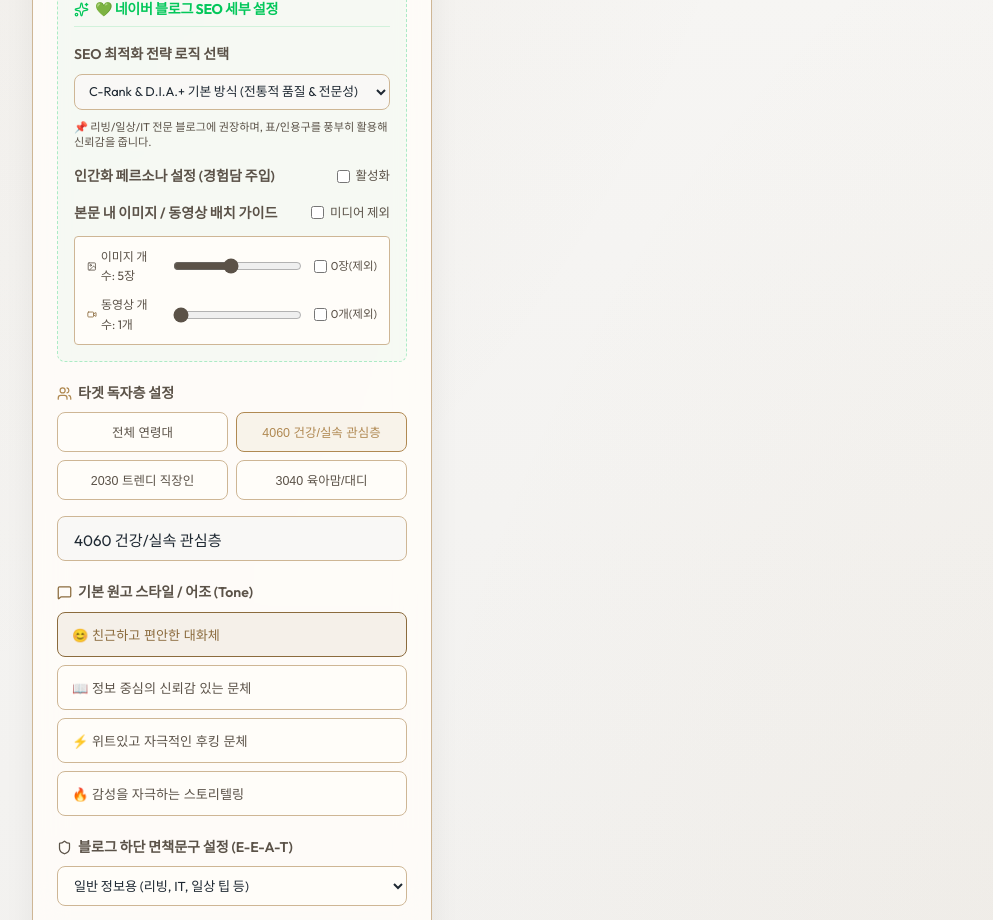
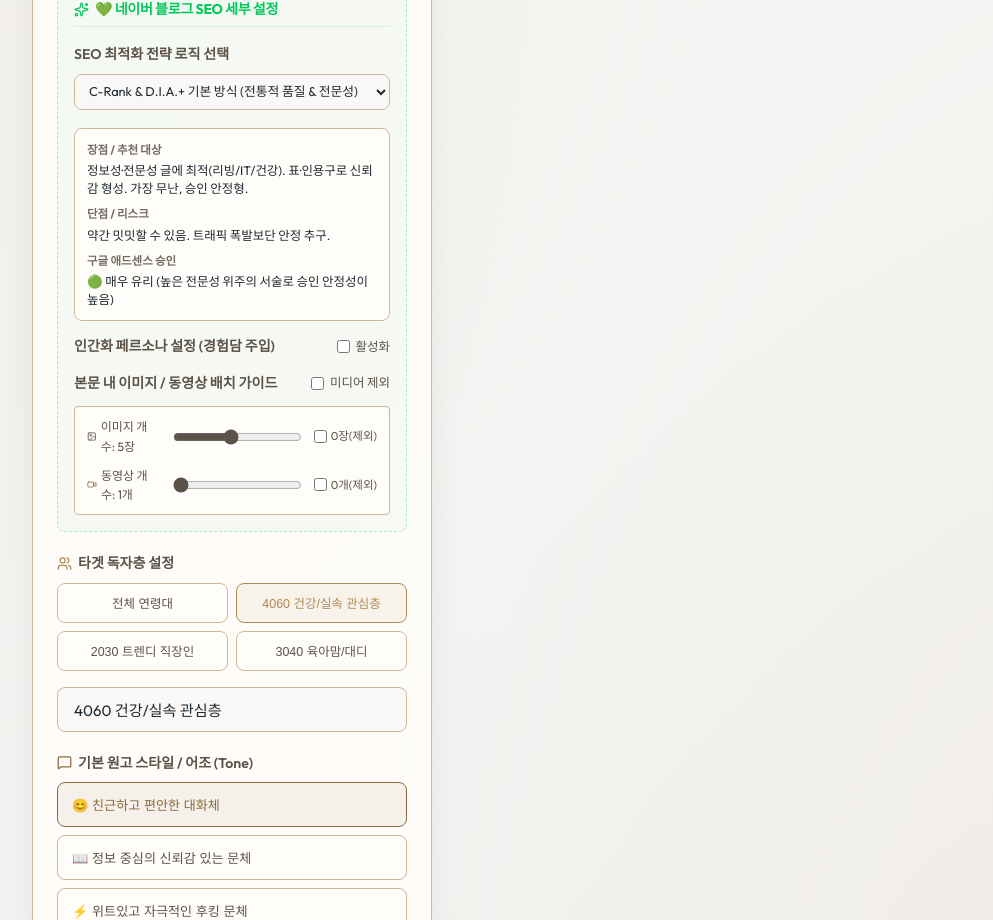
Before and after one commit to GoldSH69/BlogGen, a React (Vite) app: page / in a window 1280 px wide. Shown: the part 820-1740 px from the top of the page, without its empty margins (32-1025 px from the left). Built offline with nearby package versions, Linux system fonts and the light colour scheme; no server answers.

Commit message:
feat: enhance SEO optimization strategies UI descriptions and prompt logic with GEO & AEO guidelines

```diff
--- a/src/components/InputPanel.jsx
+++ b/src/components/InputPanel.jsx
@@ -277,13 +277,39 @@
               <option value="home-plate">네이버 홈판 추천 Home-Plate 방식 (감성/스토리텔링/CTA)</option>
               <option value="insight-edge">인사이트 엣지 방식 (독창적 관점 & 결핍 해결)</option>
             </select>
-            <p style={helpTextStyle}>
-              {naverSeoType === 'c-rank' && '📌 리빙/일상/IT 전문 블로그에 권장하며, 표/인용구를 풍부히 활용해 신뢰감을 줍니다.'}
-              {naverSeoType === 'alcon' && '📌 키워드 하나에 숨은 다양한 연령/상황별 검색의도를 H2 단락으로 쪼개 체류시간을 극대화합니다.'}
-              {naverSeoType === 'aeo' && '📌 AI 검색(AI 브리핑)이 본문을 바로 요약 인용할 수 있도록 두괄식 답변, 비교표, FAQ를 구성합니다.'}
-              {naverSeoType === 'home-plate' && '📌 검색 유입을 넘어 네이버 앱 홈피드 추천에 뜨기 좋은 감성적 스토리와 댓글 유도 CTA를 가미합니다.'}
-              {naverSeoType === 'insight-edge' && '📌 일반적인 정보 나열 대신 독창적인 시각과 깊이 있는 독자 결핍 해결책을 강조합니다.'}
-            </p>
+            {/* SEO Strategy Detailed Guide */}
+            <div style={seoDetailCardStyle}>
+              <div style={seoDetailRowStyle}>
+                <span style={seoDetailLabelStyle}>장점 / 추천 대상</span>
+                <span style={seoDetailValueStyle}>
+                  {naverSeoType === 'c-rank' && '정보성·전문성 글에 최적(리빙/IT/건강). 표·인용구로 신뢰감 형성. 가장 무난, 승인 안정형.'}
+                  {naverSeoType === 'alcon' && '키워드 하나에 숨은 여러 검색의도(비용/후기/꿀팁)를 H2로 쪼개 체류시간 극대화. 모바일 최적.'}
+                  {naverSeoType === 'aeo' && 'AI 브리핑/검색이 본문을 바로 인용 요약하게 만듦. 두괄식+비교표+FAQ. 트래픽 새 통로.'}
+                  {naverSeoType === 'home-plate' && '네이버 앱 홈피드 추천에 뜨기 좋음. 감성·댓글 유도. 조회수 폭발형.'}
+                  {naverSeoType === 'insight-edge' && '뻔한 정보 배제하고 독창적 관점으로 차별화. 경쟁 적은 니치에서 강함.'}
+                </span>
+              </div>
+              <div style={seoDetailRowStyle}>
+                <span style={seoDetailLabelStyle}>단점 / 리스크</span>
+                <span style={seoDetailValueStyle}>
+                  {naverSeoType === 'c-rank' && '약간 밋밋할 수 있음. 트래픽 폭발보단 안정 추구.'}
+                  {naverSeoType === 'alcon' && '구조가 복잡해져 글이 길어짐. 초보자는 가이드대로 구조 잡기 어려움.'}
+                  {naverSeoType === 'aeo' && 'AI 브리핑 노출이 보장되진 않음. 표 위주라 감성 부족.'}
+                  {naverSeoType === 'home-plate' && '자극적 톤이 애드센스 전문성 심사에 불리할 수 있음. 스팸성으로 오해받을 위험.'}
+                  {naverSeoType === 'insight-edge' && '쓰기 가장 어려움. AI가 억지 인사이트 만들면 오히려 부자연스러워짐.'}
+                </span>
+              </div>
+              <div style={seoDetailRowStyle}>
+                <span style={seoDetailLabelStyle}>구글 애드센스 승인</span>
+                <span style={seoDetailValueStyle}>
+                  {naverSeoType === 'c-rank' && '🟢 매우 유리 (높은 전문성 위주의 서술로 승인 안정성이 높음)'}
+                  {naverSeoType === 'alcon' && '🟡 유리 (체류 시간이 극대화되어 광고 수익성 향상에 도움)'}
+                  {naverSeoType === 'aeo' && '🟡 유리 (구조화된 FAQ와 표 형식으로 구글 SEO/Helpful Content 기준 충족)'}
+                  {naverSeoType === 'home-plate' && '🔴 불리 (감성/스토리 위주 및 자극적 톤앤매너로 전문성 심사에 부적합할 수 있음)'}
+                  {naverSeoType === 'insight-edge' && '🟢 매우 유리 (독창적 시각과 결핍 해결로 구글이 권장하는 고유한 가치 보유)'}
+                </span>
+              </div>
+            </div>
           </div>
 
           {/* Humanized Persona Experience */}
@@ -742,3 +768,33 @@
   accentColor: 'var(--color-cyan)',
   cursor: 'pointer',
 };
+
+const seoDetailCardStyle = {
+  marginTop: '10px',
+  padding: '12px',
+  background: 'var(--bg-surface-solid)',
+  border: '1px solid var(--border-color)',
+  borderRadius: 'var(--radius-sm)',
+  display: 'flex',
+  flexDirection: 'column',
+  gap: '8px',
+};
+
+const seoDetailRowStyle = {
+  display: 'flex',
+  flexDirection: 'column',
+  gap: '3px',
+};
+
+const seoDetailLabelStyle = {
+  fontSize: '0.72rem',
+  fontWeight: '700',
+  color: 'var(--text-secondary)',
+  opacity: 0.85,
+};
+
+const seoDetailValueStyle = {
+  fontSize: '0.78rem',
+  color: 'var(--text-primary)',
+  lineHeight: '1.4',
+};
--- a/src/services/gemini.js
+++ b/src/services/gemini.js
@@ -193,11 +193,12 @@
 - 시의성 있는 유행어나 최신 트렌드를 가미하여 독자가 끝까지 읽어 내려가도록 하세요.
 `,
     'aeo': `
-[네이버 AI 브리핑 노출 대비 AEO(Answer Engine Optimization) 가이드라인]:
-- AI 검색 엔진 및 AI 브리핑 시스템이 정보를 쉽게 추출(Parsing)하고 채택할 수 있는 명확한 3단계 계층형 구조로 작성하세요.
-- 1단계: 도입부에 질문에 대한 명확한 정의/요약(두괄식 답변)을 1~2문장으로 제공하세요.
-- 2단계: 핵심 정보를 한눈에 볼 수 있는 가로형 비교/분석 표(Table)를 표준 마크다운 표 형식(예: 헤더 아래에 | --- | --- | 구분선을 명확히 포함하는 형태)으로 제공하되, 본문에 불필요한 마크다운 기호가 들어가지 않고 텍스트 형태로 표가 깔끔하게 렌더링되도록 하십시오.
-- 3단계: 하단에 독자들이 궁금해할 만한 '자주 묻는 질문(FAQ)' 2~3가지를 일목요연하게 정리한 FAQ 블록을 포함하세요.
+[네이버 AI 브리핑 및 생성형 AI 검색(GEO) 최적화 AEO 가이드라인]:
+- AI 검색 엔진 및 AI 브리핑 시스템이 본문을 쉽게 파싱하고 답변의 출처로 인용(Generative Engine Optimization)할 수 있도록 구조화하십시오.
+- 소제목(H2)은 사용자가 직관적으로 궁금해할 만한 '질문형 H2 소제목'(예: '~란 무엇인가요?', '~를 해결하는 방법은?')으로 구성하십시오.
+- 각 질문형 소제목 바로 아래 첫 단락의 시작 부분에는 1~2문장으로 질문에 대한 명확한 정의와 결론(두괄식 정답)을 즉시 제시하세요.
+- AI 답변 엔진이 선호하는 구체적인 수치(통계 데이터), 핵심 결론 요약, 마크다운 형식의 비교분석 표(Table), 리스트(1, 2, 3 또는 -, *)를 본문 중간에 적극적으로 배치하십시오.
+- 하단에는 스키마 마크업 및 직접 인용에 최적화되도록 일목요연한 '자주 묻는 질문(FAQ)' 3가지 문답 블록을 구성하십시오.
 `,
     'home-plate': `
 [네이버 홈피드 추천 Home-Plate 알고리즘 가이드라인]:
@@ -267,7 +268,10 @@
 
 ---
 ### 작성 지침:
-1. **기사 비틀기 (Stealth Copywriting)**: 기사의 핵심적 정보(Fact)는 그대로 살리되, 문장 구조와 단어를 완전히 재배열하고 흥미진진한 스토리텔링 형식으로 비틀어 작성하세요. 절대로 단순 기사 요약처럼 느껴지지 않게 하세요.
+1. **기사 비틀기 (Stealth Copywriting) 및 제목 최적화**:
+   - 기사의 핵심적 정보(Fact)는 그대로 살리되, 문장 구조와 단어를 완전히 재배열하고 흥미진진한 스토리텔링 형식으로 비틀어 작성하세요. 절대로 단순 기사 요약처럼 느껴지지 않게 하세요.
+   - **제목(H1) 최적화**: 클릭 욕구를 강하게 자극하는 카피(예: 의문형, 반전, 해결책 제시)를 사용하되, 구체적인 숫자(예: '3가지 비결', '연봉 2배 올린 방법')를 적절히 활용하고 스마트폰 화면에서의 가독성을 위해 30자 내외로 구성해 제안하십시오.
+   - **핵심 키워드 설계**: 본문의 주제를 관통하는 메인 키워드 1개와 이를 뒷받침하는 연관/맥락 키워드 5~8개를 사전에 설계하여 본문 전체에 걸쳐 기계적으로 중복 도배되지 않도록 자연스러운 어순과 문맥으로 골고루 분포시켜 자연스럽게 배치하십시오.
 2. **자연스러운 제휴 링크 삽입**: ${hasLink ? `글의 맥락상 가장 적절하고 궁금증이 극대화되는 시점에 제휴 링크(${affiliateLink})를 자연스러운 앵커 텍스트('제가 직접 써본 실리콘 찜기는 여기서...', '자세한 상품 스펙 확인은...')와 함께 삽입하세요.` : '제휴 링크가 지정되지 않았으므로 본문에 구매 링크나 상품 추천 링크를 일체 삽입하지 마시고, 독자의 유입과 공감을 이끄는 순수 유용 정보로 매끄럽게 마무리해 주세요.'}
 3. **법적 고지 필수 삽입**: ${hasLink ? `텍스트 기반 소셜 플랫폼(네이버 블로그, 인스타그램)의 하단에는 공정거래위원회 지침에 의거한 투명한 대가성 표기 문구(예: '이 포스팅은 제휴 마케팅 활동의 일환으로, 이에 따른 일정액의 수수료를 제공받을 수 있습니다.')를 고급스럽고 가시성 있게 포함해 주세요. 단, 개인 블로그 MDX 원고의 경우 구글 애드센스 심사를 위해 제휴 마케팅 링크(${affiliateLink})가 있더라도 법적 고지 문구를 삽입하지 않고 본문에만 자연스럽게 삽입되도록 하거나 생략하여 순수 전문 정보성 글로 보이도록 하십시오.` : '제휴 링크가 없으므로 공정위 법적 고지(대가성 수수료 표기 등) 문구를 절대로 삽입하지 마세요. 순수 정보성 글처럼 작성해야 합니다.'}
 4. **네이버 AI 필터 무력화 및 저품질 회피를 위한 무설정(Zero-Config) 자동 인간화 규칙 (네이버 블로그 naverBlog 및 MDX 필수 적용)**:
@@ -326,7 +330,8 @@
     "hashtags": ["해시태그1", "해시태그2"],
     "faq": [
       { "q": "자주 묻는 질문 1", "a": "답변 1" },
-      { "q": "자주 묻는 질문 2", "a": "답변 2" }
+      { "q": "자주 묻는 질문 2", "a": "답변 2" },
+      { "q": "자주 묻는 질문 3", "a": "답변 3" }
     ],
     "imageGuides": [
       {
@@ -340,7 +345,9 @@
       "checklist": [
         { "item": "경험담 반영 (DIA+)", "status": "PASS", "desc": "1인칭 경험담이 포함되어 문장의 신뢰도가 상승했습니다." },
         { "item": "알고리즘 최적화 반영", "status": "PASS", "desc": "선택한 SEO 전략 로직에 알맞는 구조로 원고가 가공되었습니다." },
-        { "item": "모바일 가독성 개행 여부", "status": "PASS", "desc": "문단 중간중간에 충분한 줄바꿈이 정상 수행되었습니다." }
+        { "item": "모바일 가독성 개행 여부", "status": "PASS", "desc": "문단 중간중간에 충분한 줄바꿈이 정상 수행되었습니다." },
+        { "item": "핵심/연관 키워드 설계", "status": "PASS", "desc": "메인 키워드: [선정한 핵심 메인 키워드] / 연관 키워드: [본문에 고루 배치한 5~8개 연관 키워드들을 쉼표로 나열]" },
+        { "item": "메타 설명 및 URL 슬러그", "status": "PASS", "desc": "설명: [본문 요약 메타설명 1~2문장] / 슬러그: /[추천 영문 URL 슬러그]" }
       ]
     },
     "aiOdorSafe": true
```
